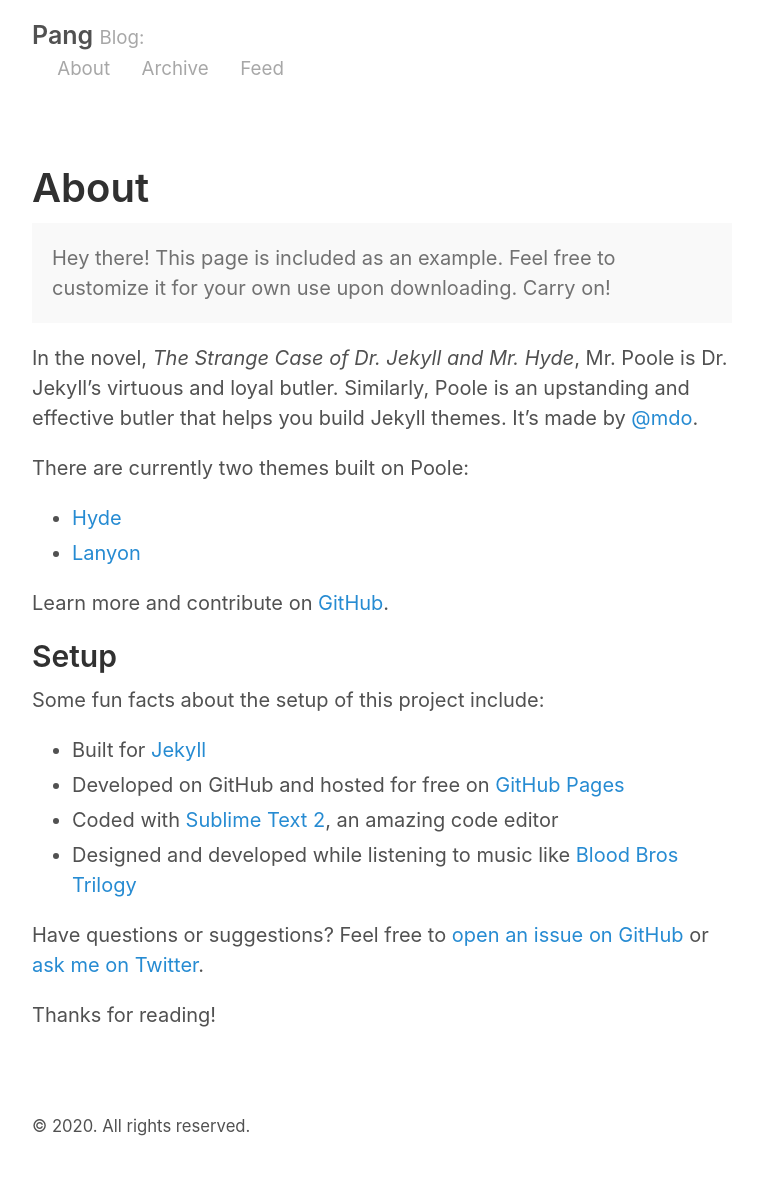
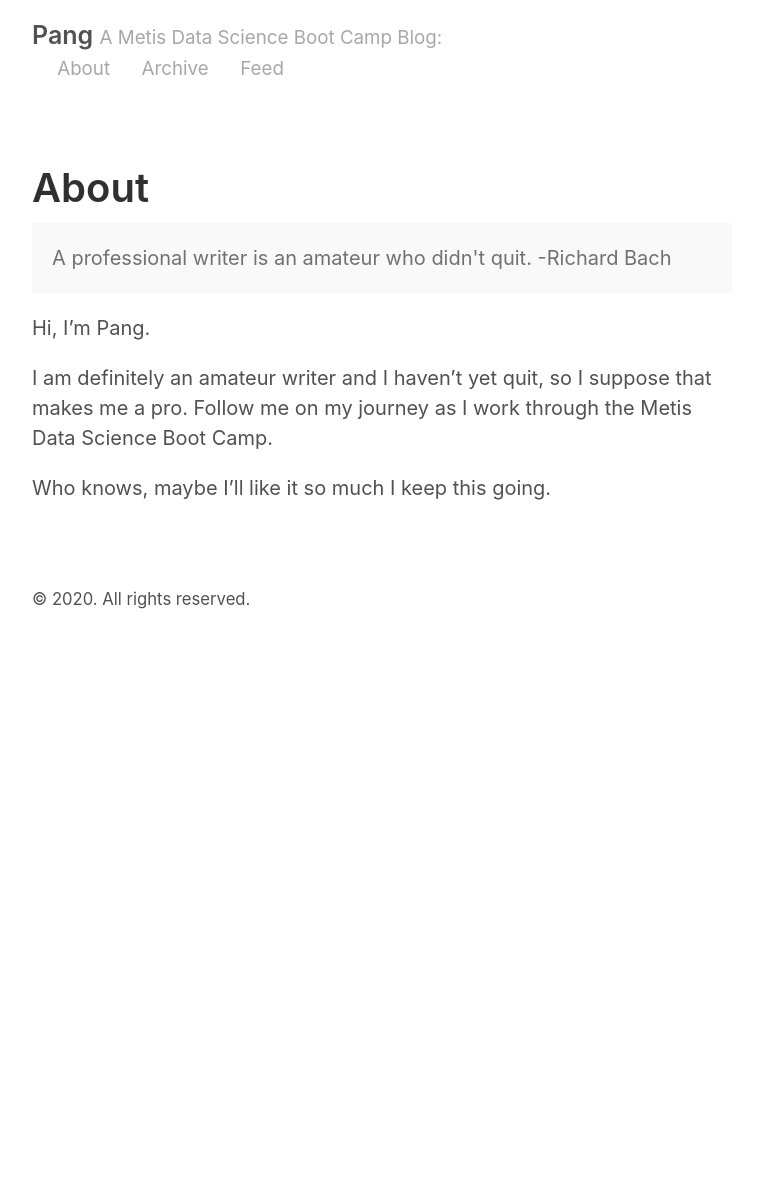
Before and after one commit to thepang/thepang.github.io, a Jekyll site: the page built from about.md, in a window 1280 px wide. Shown: the whole page, without its empty margins (258-1015 px from the left). Built offline with Jekyll 4.4.1, drawn with Linux system fonts in a browser that asks for light colours; after the commit the page ends 900 px from its top, so only the background shows below that.

Commit message:
remove boilerplate about text and update config file

```diff
--- a/_config.yml
+++ b/_config.yml
@@ -3,7 +3,7 @@ permalink:           pretty
 
 # Setup
 title:               Pang
-tagline:             Blog
+tagline:             A Metis Data Science Boot Camp Blog
 url:                 http://thepang.github.io
 paginate:            2
 baseurl:             ""
@@ -18,8 +18,8 @@ sass:
 # About/contact
 author:
   name:              Pang Weirich
-  url:               https://URL
-  email:             panger@protonmail.com
+  url:               http://thepang.github.io
+  email:             pang.weirich+github@gmail.com
 
 # Custom vars
 version:             2.0.0
--- a/about.md
+++ b/about.md
@@ -4,27 +4,12 @@ title: About
 ---
 
 <p class="message">
-  Hey there! This page is included as an example. Feel free to customize it for your own use upon downloading. Carry on!
+  A professional writer is an amateur who didn't quit.
+			-Richard Bach
 </p>
 
-In the novel, *The Strange Case of Dr. Jekyll and Mr. Hyde*, Mr. Poole is Dr. Jekyll's virtuous and loyal butler. Similarly, Poole is an upstanding and effective butler that helps you build Jekyll themes. It's made by [@mdo](https://twitter.com/mdo).
+Hi, I'm Pang.
 
-There are currently two themes built on Poole:
+I am definitely an amateur writer and I haven't yet quit, so I suppose that makes me a pro. Follow me on my journey as I work through the Metis Data Science Boot Camp.
 
-* [Hyde](http://hyde.getpoole.com)
-* [Lanyon](http://lanyon.getpoole.com)
-
-Learn more and contribute on [GitHub](https://github.com/poole).
-
-## Setup
-
-Some fun facts about the setup of this project include:
-
-* Built for [Jekyll](http://jekyllrb.com)
-* Developed on GitHub and hosted for free on [GitHub Pages](https://pages.github.com)
-* Coded with [Sublime Text 2](http://sublimetext.com), an amazing code editor
-* Designed and developed while listening to music like [Blood Bros Trilogy](https://soundcloud.com/maddecent/sets/blood-bros-series)
-
-Have questions or suggestions? Feel free to [open an issue on GitHub](https://github.com/poole/poole/issues/new) or [ask me on Twitter](https://twitter.com/mdo).
-
-Thanks for reading!
+Who knows, maybe I'll like it so much I keep this going.
```
